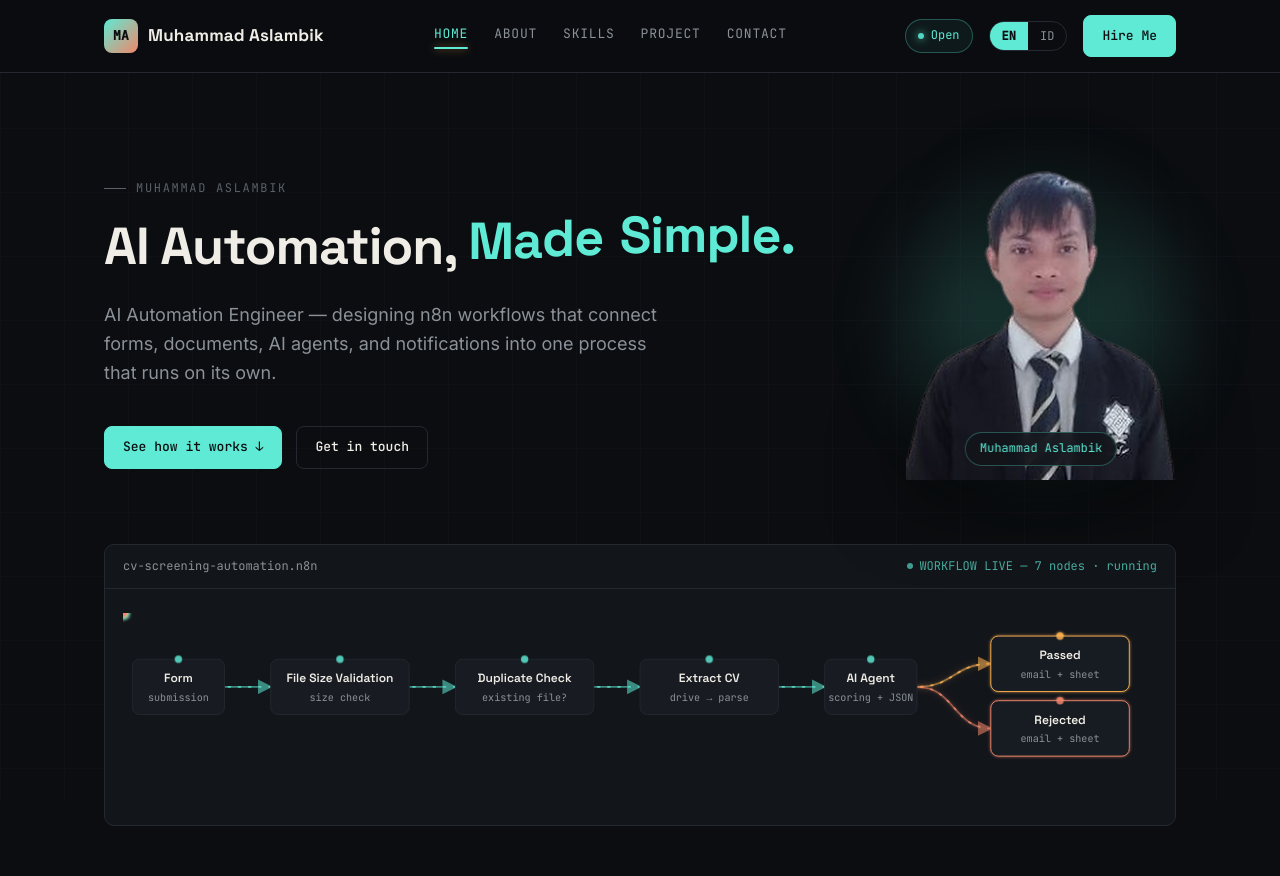
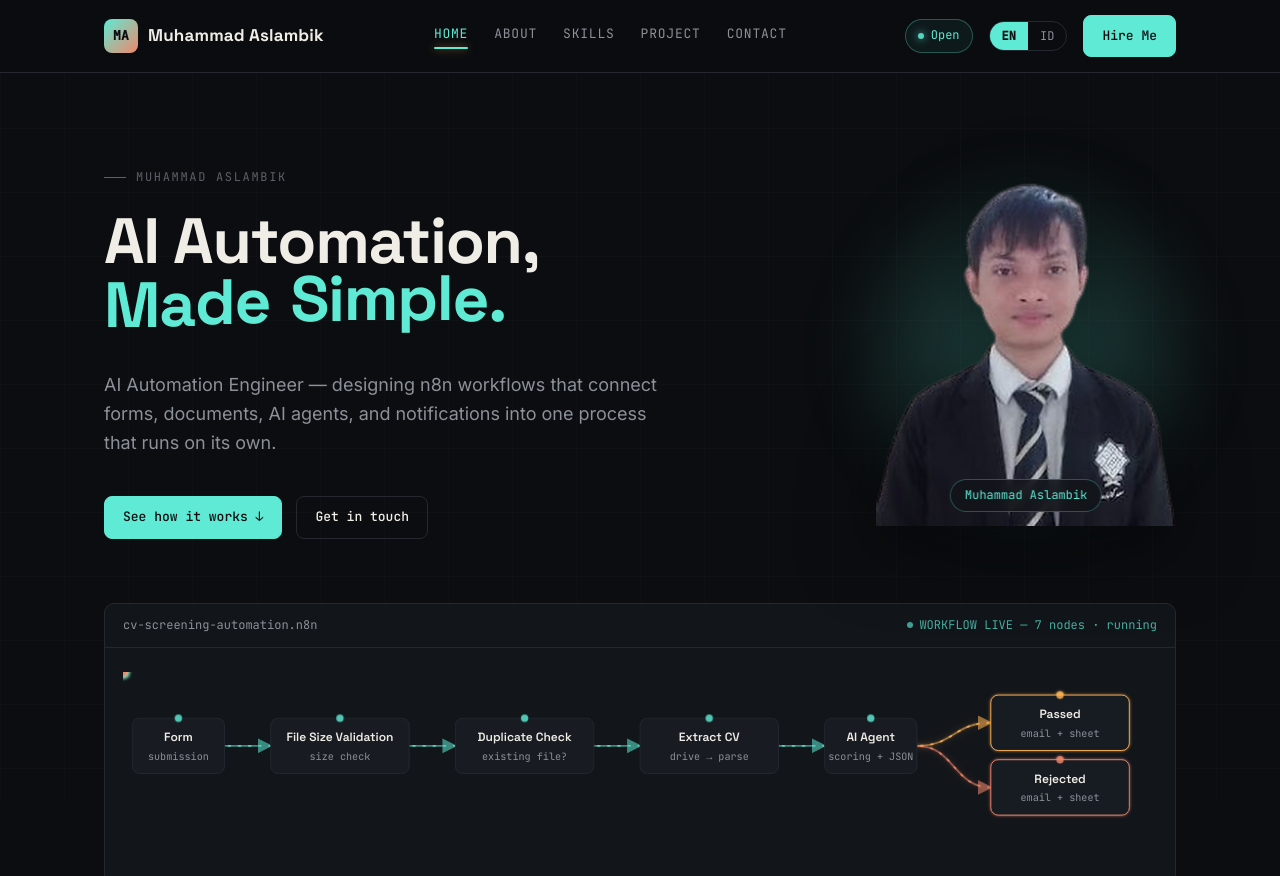
Before and after one commit to muhammadaslambik/muhammadaslambik.github.io, a plain HTML site: page index.html in a window 1280 px wide. Shown: the top 876 px of the page. Drawn offline with Linux system fonts and the light colour scheme.

Commit message:
Update index.html

```diff
--- a/index.html
+++ b/index.html
@@ -161,9 +161,9 @@ letter-spacing:.14em; text-transform:uppercase; margin-bottom:20px;
 display:flex; align-items:center; gap:10px;
 }
 .eyebrow::before{content:""; width:22px; height:1px; background:var(--muted-2);}
-.hero-top{display:grid; grid-template-columns:1fr auto; gap:32px; align-items:center; margin-bottom:64px;}
+.hero-top{display:grid; grid-template-columns:1fr auto; gap:40px; align-items:center; margin-bottom:64px;}
 .hero-copy{min-width:0;}
-.hero-photo{position:relative; display:flex; align-items:flex-end; justify-content:center; width:270px; max-width:100%;}
+.hero-photo{position:relative; display:flex; align-items:flex-end; justify-content:center; width:300px; max-width:100%;}
 .hero-photo-glow{
 position:absolute; inset:-44px; z-index:0;
 background:radial-gradient(circle, rgba(94,234,212,.32), transparent 65%);
@@ -182,8 +182,8 @@ padding:6px 14px; border-radius:100px; white-space:nowrap; backdrop-filter:blur(
 }
 h1.headline{
 font-family:var(--display); font-weight:700;
-font-size:clamp(34px, 4.4vw, 52px);
-line-height:1.1; letter-spacing:-.02em; margin-bottom:26px;
+font-size:clamp(36px, 5.6vw, 64px);
+line-height:1.08; letter-spacing:-.02em; margin-bottom:26px;
 max-width:820px;
 }
 h1.headline .accent{color:var(--teal);}
@@ -489,8 +489,8 @@ nav.wrap{height:64px;}
 <div class="hero-copy">
 <div class="eyebrow">MUHAMMAD ASLAMBIK</div>
 <h1 class="headline">
-<span data-i18n="en">AI Automation, <span class="accent">Made&nbsp;Simple.</span></span>
-<span data-i18n="id">Otomasi AI, <span class="accent">Dibuat&nbsp;Sederhana.</span></span>
+<span data-i18n="en">AI Automation,<br><span class="accent">Made&nbsp;Simple.</span></span>
+<span data-i18n="id">Otomasi AI,<br><span class="accent">Dibuat&nbsp;Sederhana.</span></span>
 </h1>
 <p class="lede">
 <span data-i18n="en">AI Automation Engineer — designing n8n workflows that connect forms, documents, AI agents, and notifications into one process that runs on its own.</span>
```
